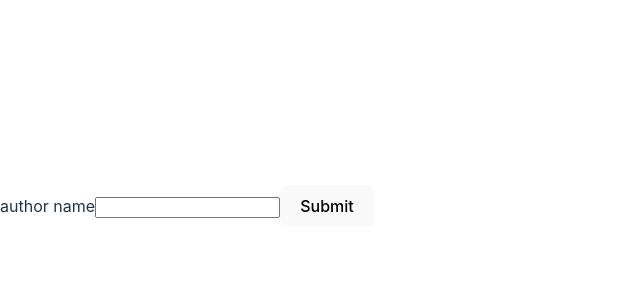
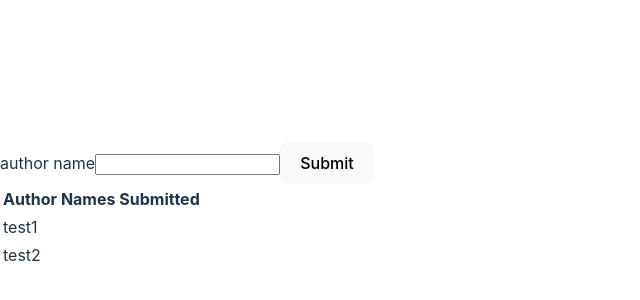
Before and after one commit to liauzhanyi/assessment1, a React (Vite) app: page / in a window 1280 px wide. Shown: the part 194-494 px from the top of the page, without its empty margins (0-640 px from the left). Built offline with nearby package versions, Linux system fonts and the light colour scheme.

Commit message:
Add display table

```diff
--- a/src/App.tsx
+++ b/src/App.tsx
@@ -1,9 +1,14 @@
 import Form from "./components/Form";
+import DisplayTable from "./components/DisplayTable";
 
 function App() {
     return (
         <>
             <Form lbl="author name" type="text" />
+            <DisplayTable
+                lbl="Author Names Submitted"
+                items={["test1", "test2"]}
+            />
         </>
     );
 }
--- /dev/null
+++ b/src/components/DisplayTable.tsx
@@ -0,0 +1,27 @@
+import React from "react";
+
+interface DisplayTableProps {
+    lbl: string;
+    items: string[];
+}
+
+const DisplayTable: React.FC<DisplayTableProps> = ({ lbl, items }) => {
+    return (
+        <table>
+            <thead>
+                <tr>
+                    <th>{lbl}</th>
+                </tr>
+            </thead>
+            <tbody>
+                {items.map((item, index) => (
+                    <tr key={index}>
+                        <td>{item}</td>
+                    </tr>
+                ))}
+            </tbody>
+        </table>
+    );
+};
+
+export default DisplayTable;
```
